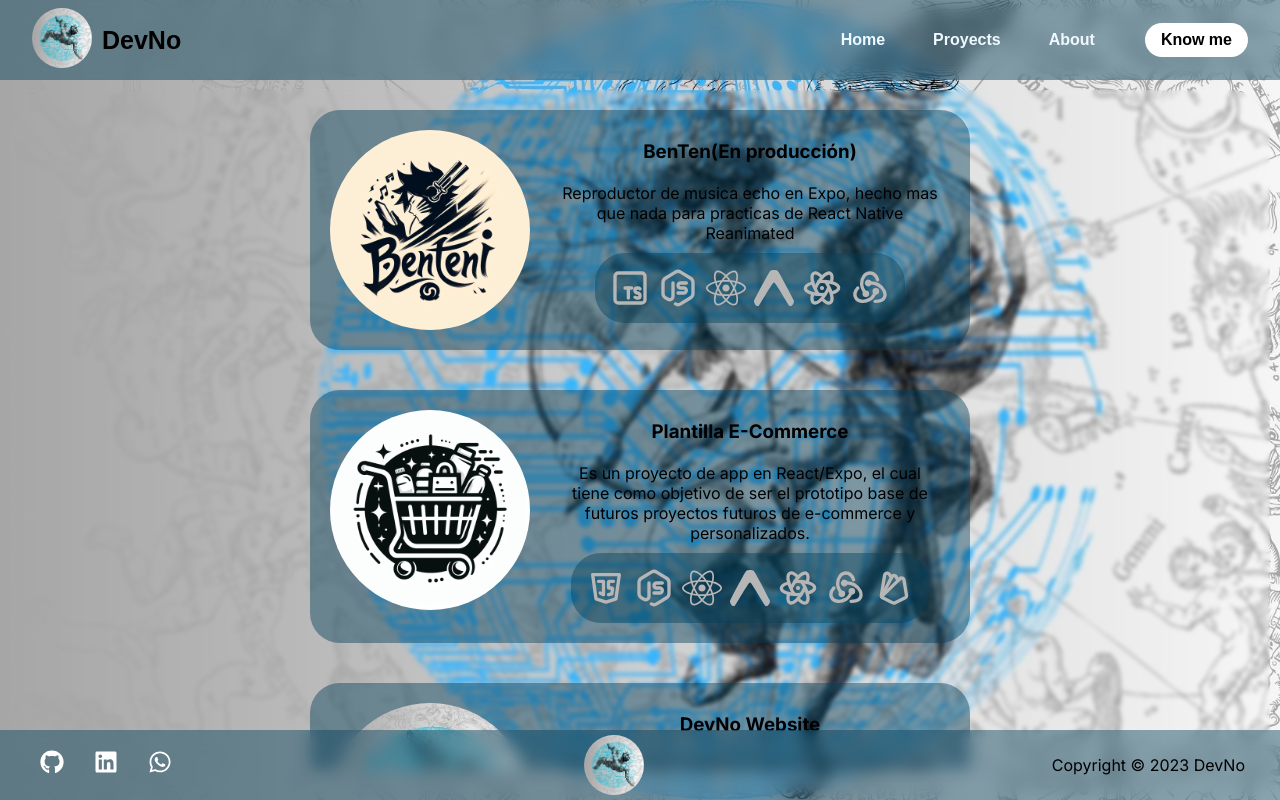
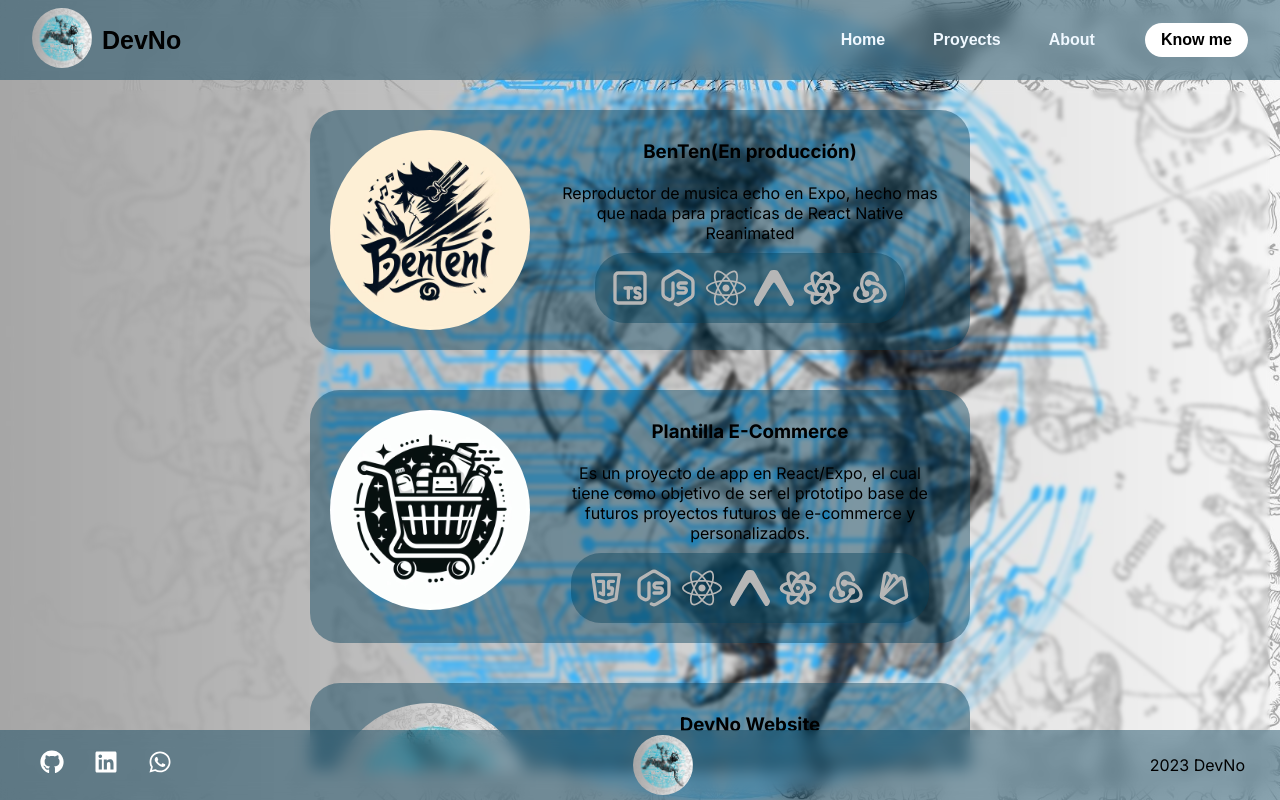
Before and after one commit to DinoIgnaAndrade/DevNo-web, a Next.js app: page /Projects in a window 1280 px wide. Built offline with nearby package versions, Linux system fonts and the light colour scheme.

Commit message:
feat: Link

```diff
--- a/src/components/Footer/Footer.tsx
+++ b/src/components/Footer/Footer.tsx
@@ -17,7 +17,7 @@
                     <a href='https://github.com/DinoIgnaAndrade'>
                         <FaGithub />
                     </a>
-                    <a href='/'>
+                    <a href='www.linkedin.com/in/dino-ignacio-andrade-6326342b8'>
                         <FaLinkedin />
                     </a>
                     <a href='https://wa.me/+5491131917494'>
@@ -31,7 +31,7 @@
                     alt='' />
 
                 <div className={styles.copyright}>
-                    Copyright © 2023 DevNo
+                    2023 DevNo
                 </div>
 
             </footer>
```
